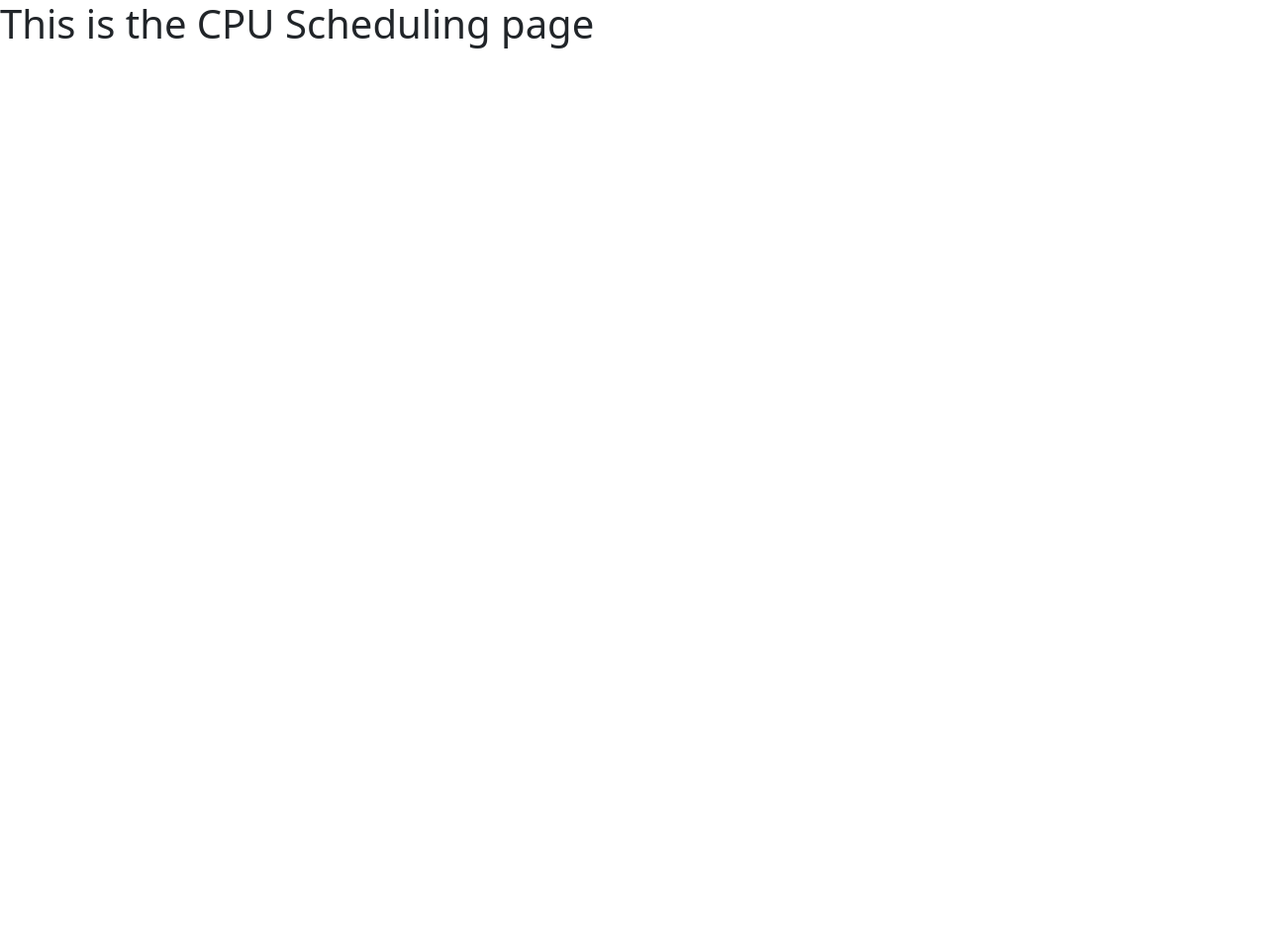
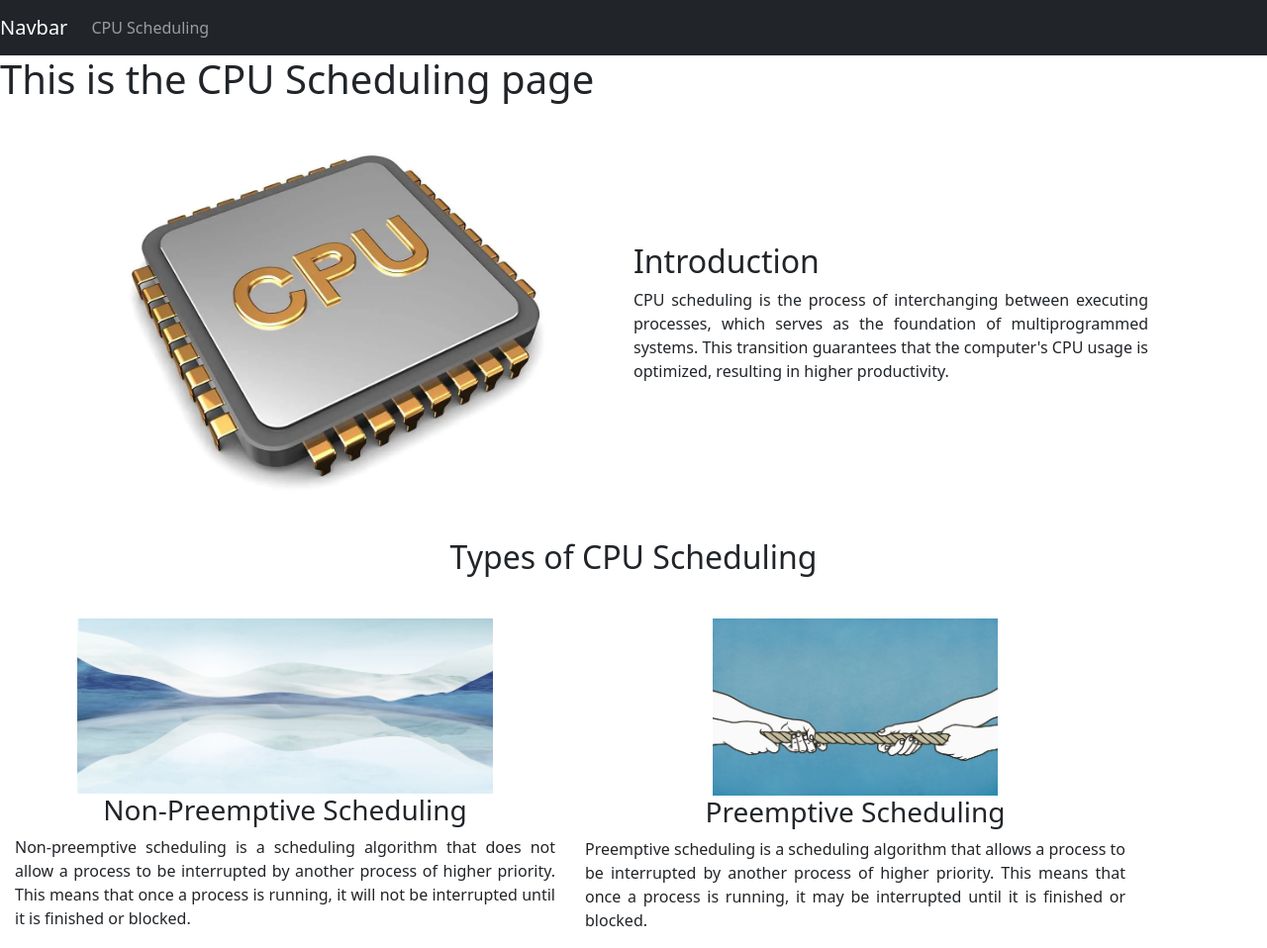
Before and after one commit to Hardvan/The-OS-sential-Guide, a Flask app: page /cpu in a window 1280 px wide. Shown: the whole page at 99% size. Before the commit the page ends 49 px from the top, so only its background shows below. Run offline with Flask 2, Linux system fonts and the light colour scheme.

Commit message:
Add Intro, Types to cpu.html and cpu.css

```diff
--- /dev/null
+++ b/Website/static/cpu.css
@@ -0,0 +1,68 @@
+.Introduction {
+  display: flex;
+  flex-direction: row;
+  justify-content: space-between;
+  align-items: center;
+  padding: 20px;
+  margin: 20px;
+  margin-right: 100px;
+  margin-left: 100px;
+}
+
+.Introduction img {
+  width: 42%;
+  height: auto;
+  margin-right: 20px;
+}
+
+.Introduction div {
+  width: 50%;
+  text-align: justify;
+}
+
+.TypesHeading {
+  text-align: center;
+  margin-bottom: 42px;
+}
+
+.Types {
+  display: flex;
+  flex-wrap: wrap;
+  justify-content: space-between;
+  text-align: center; /* Center align the child elements */
+}
+
+.Types-Content {
+  display: flex;
+  width: 100%;
+}
+
+.Types-Content-1,
+.Types-Content-2 {
+  flex-basis: 45%;
+}
+
+.Types-Content-1 img {
+  display: block;
+  margin: 0 auto;
+  width: 73%;
+  height: auto;
+}
+
+.Types-Content-2 img {
+  display: block;
+  margin: 0 auto;
+  width: 50%;
+  height: auto;
+}
+
+.Types-Content-1 h3,
+.Types-Content-2 h3 {
+  text-align: center;
+}
+
+.Types-Content-1 p,
+.Types-Content-2 p {
+  text-align: justify;
+  padding: 0 15px;
+}
--- a/Website/templates/cpu.html
+++ b/Website/templates/cpu.html
@@ -15,6 +15,9 @@
       crossorigin="anonymous"
     />
 
+    <!-- Custom CSS Link -->
+    <link rel="stylesheet" href="../static/cpu.css" />
+
     <!-- Bootstrap JS -->
     <!-- JavaScript Bundle with Popper -->
     <script
@@ -25,6 +28,70 @@
   </head>
 
   <body>
+    {# Navbar #}
+    <nav class="navbar navbar-expand-lg navbar-dark bg-dark">
+      <a class="navbar-brand" href="{{url_for('index')}}">Navbar</a>
+      <button
+        class="navbar-toggler"
+        type="button"
+        data-toggle="collapse"
+        data-target="#navbarNav"
+        aria-controls="navbarNav"
+        aria-expanded="false"
+        aria-label="Toggle navigation"
+      >
+        <span class="navbar-toggler-icon"></span>
+      </button>
+      <div class="collapse navbar-collapse" id="navbarNav">
+        <ul class="navbar-nav">
+          <li class="nav-item">
+            <a class="nav-link" href="{{url_for('cpu')}}">CPU Scheduling</a>
+          </li>
+        </ul>
+      </div>
+    </nav>
+
     <h1>This is the CPU Scheduling page</h1>
+
+    {# Introduction #}
+    <div class="Introduction">
+      <img src="../static/Cpu_Intro.png" alt="Image description" />
+      <div>
+        <h2>Introduction</h2>
+        <p>
+          CPU scheduling is the process of interchanging between executing
+          processes, which serves as the foundation of multiprogrammed systems.
+          This transition guarantees that the computer's CPU usage is optimized,
+          resulting in higher productivity.
+        </p>
+      </div>
+    </div>
+
+    {# Types of CPU Scheduling #}
+    <h2 class="TypesHeading">Types of CPU Scheduling</h2>
+    <div class="Types">
+      <div class="Types-Content">
+        <div class="Types-Content-1">
+          <img src="../static/Cpu_Type1.jpg" alt="Image description" />
+          <h3>Non-Preemptive Scheduling</h3>
+          <p>
+            Non-preemptive scheduling is a scheduling algorithm that does not
+            allow a process to be interrupted by another process of higher
+            priority. This means that once a process is running, it will not be
+            interrupted until it is finished or blocked.
+          </p>
+        </div>
+        <div class="Types-Content-2">
+          <img src="../static/Cpu_Type2.png" alt="Image description" />
+          <h3>Preemptive Scheduling</h3>
+          <p>
+            Preemptive scheduling is a scheduling algorithm that allows a
+            process to be interrupted by another process of higher priority.
+            This means that once a process is running, it may be interrupted
+            until it is finished or blocked.
+          </p>
+        </div>
+      </div>
+    </div>
   </body>
 </html>
--- a/Website/templates/home.html
+++ b/Website/templates/home.html
@@ -27,7 +27,7 @@
   <body>
     {# Navbar #}
     <nav class="navbar navbar-expand-lg navbar-dark bg-dark">
-      <a class="navbar-brand" href="#">Navbar</a>
+      <a class="navbar-brand" href="{{url_for('index')}}">Navbar</a>
       <button
         class="navbar-toggler"
         type="button"
```
Also changed, not shown: Website/static/Cpu_Intro.png (added), Website/static/Cpu_Type1.jpg (added), Website/static/Cpu_Type2.png (added).
